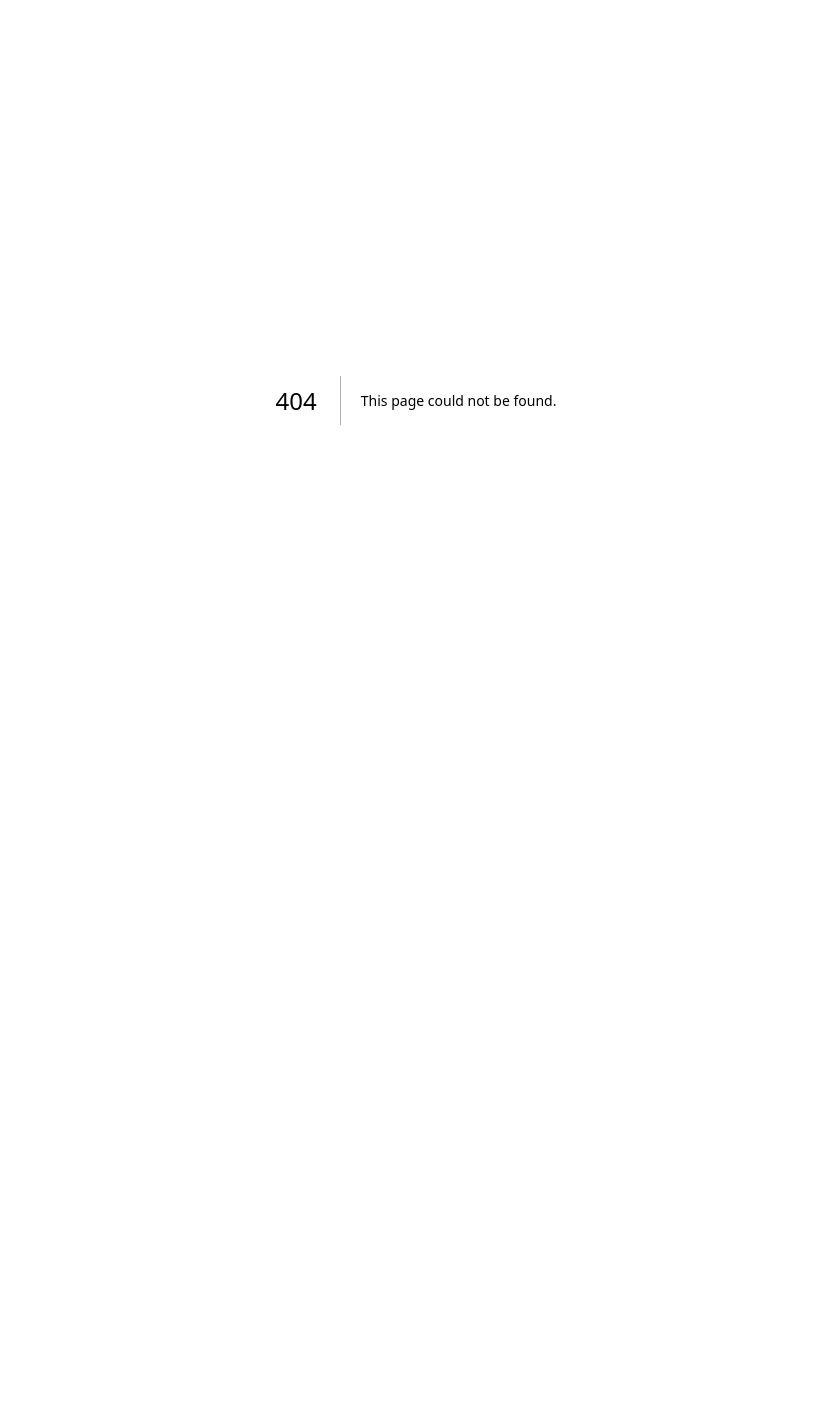
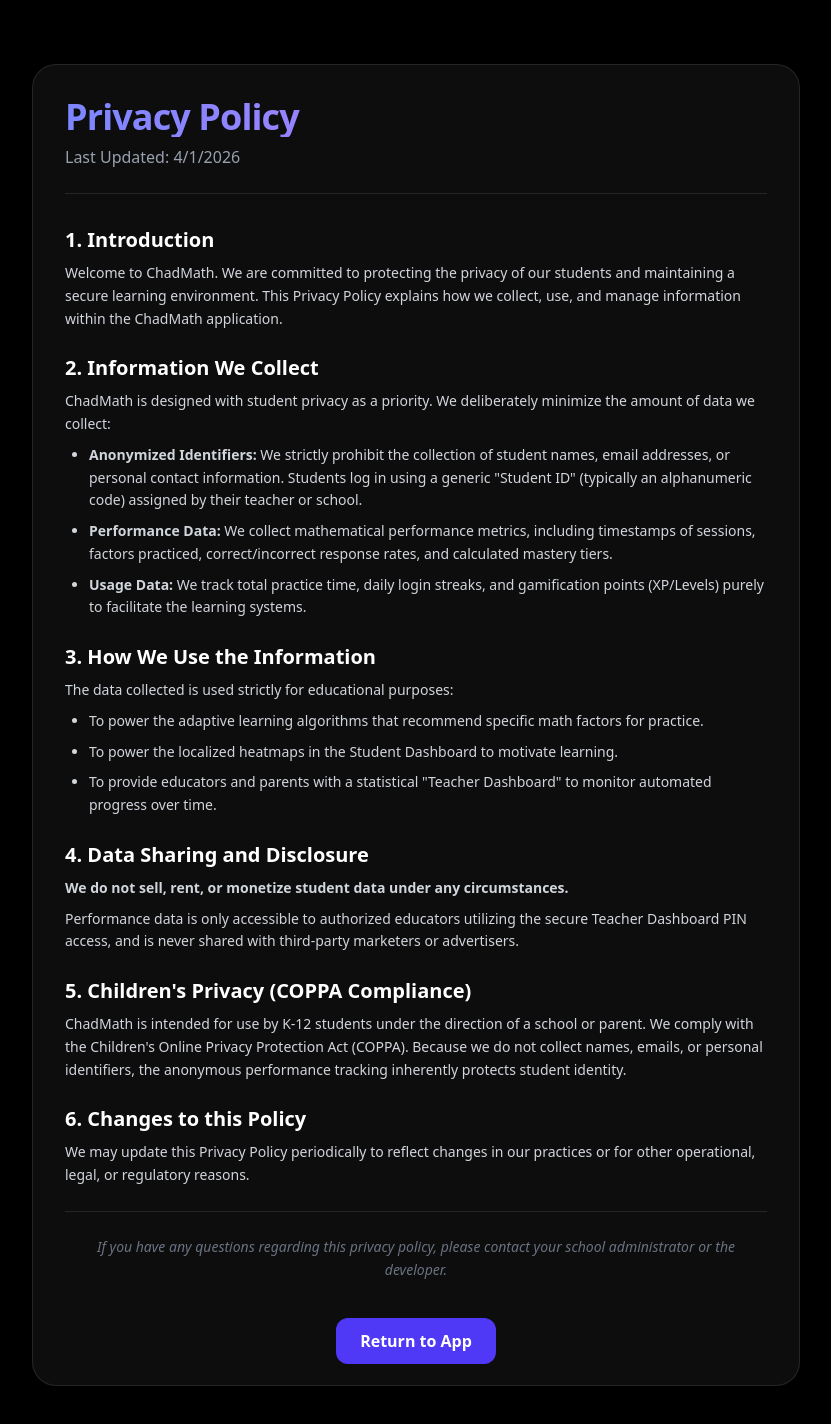
Before and after one commit to borsethc/chadmath, a Next.js app: page /privacy in a window 1280 px wide. Before the commit this address had no page. Shown: the top 1424 px of the page, without its empty margins (224-1055 px from the left). Before the commit the page ends 800 px from the top, so only its background shows below. Built offline with nearby package versions, Linux system fonts and the light colour scheme.

Commit message:
chore: integrate Capacitor iOS wrapper and add COPPA Privacy Policy

```diff
--- /dev/null
+++ b/capacitor.config.ts
@@ -0,0 +1,13 @@
+import type { CapacitorConfig } from '@capacitor/cli';
+
+const config: CapacitorConfig = {
+  appId: 'com.chadborseth.chadmath',
+  appName: 'ChadMath',
+  webDir: 'public',
+  server: {
+    url: 'https://chadmath-production-887b.up.railway.app',
+    cleartext: true
+  }
+};
+
+export default config;
--- a/package.json
+++ b/package.json
@@ -9,6 +9,8 @@
     "lint": "eslint"
   },
   "dependencies": {
+    "@capacitor/core": "^8.3.0",
+    "@capacitor/ios": "^8.3.0",
     "clsx": "^2.1.1",
     "framer-motion": "^12.26.1",
     "lucide-react": "^0.562.0",
@@ -20,6 +22,7 @@
     "tailwind-merge": "^3.4.0"
   },
   "devDependencies": {
+    "@capacitor/cli": "^8.3.0",
     "@tailwindcss/postcss": "^4",
     "@types/node": "^20",
     "@types/pg": "^8.16.0",
--- /dev/null
+++ b/public/index.html
@@ -0,0 +1,11 @@
+<!DOCTYPE html>
+<html lang="en">
+<head>
+    <meta charset="UTF-8">
+    <meta name="viewport" content="width=device-width, initial-scale=1.0">
+    <title>ChadMath</title>
+</head>
+<body style="background-color: black; color: white; display: flex; justify-content: center; align-items: center; height: 100vh; font-family: sans-serif;">
+    <h2>Loading...</h2>
+</body>
+</html>
--- /dev/null
+++ b/src/app/privacy/page.tsx
@@ -0,0 +1,85 @@
+export default function PrivacyPolicy() {
+    return (
+        <div className="min-h-screen bg-black text-white p-8 md:p-16 font-sans">
+            <div className="max-w-3xl mx-auto border border-white/10 rounded-3xl p-8 bg-white/5 backdrop-blur-md">
+                <header className="mb-8 border-b border-white/10 pb-6">
+                    <h1 className="text-4xl font-bold tracking-tight text-transparent bg-clip-text bg-gradient-to-r from-indigo-400 to-purple-400">
+                        Privacy Policy
+                    </h1>
+                    <p className="text-gray-400 mt-2">Last Updated: {new Date().toLocaleDateString()}</p>
+                </header>
+
+                <div className="space-y-6 text-gray-300 leading-relaxed text-sm">
+                    <section>
+                        <h2 className="text-xl font-bold text-white mb-2">1. Introduction</h2>
+                        <p>
+                            Welcome to ChadMath. We are committed to protecting the privacy of our students and
+                            maintaining a secure learning environment. This Privacy Policy explains how we collect,
+                            use, and manage information within the ChadMath application.
+                        </p>
+                    </section>
+
+                    <section>
+                        <h2 className="text-xl font-bold text-white mb-2">2. Information We Collect</h2>
+                        <p>
+                            ChadMath is designed with student privacy as a priority. We deliberately minimize the amount of data we collect:
+                        </p>
+                        <ul className="list-disc pl-6 mt-2 space-y-2">
+                            <li><strong>Anonymized Identifiers:</strong> We strictly prohibit the collection of student names, email addresses, or personal contact information. Students log in using a generic "Student ID" (typically an alphanumeric code) assigned by their teacher or school.</li>
+                            <li><strong>Performance Data:</strong> We collect mathematical performance metrics, including timestamps of sessions, factors practiced, correct/incorrect response rates, and calculated mastery tiers.</li>
+                            <li><strong>Usage Data:</strong> We track total practice time, daily login streaks, and gamification points (XP/Levels) purely to facilitate the learning systems.</li>
+                        </ul>
+                    </section>
+
+                    <section>
+                        <h2 className="text-xl font-bold text-white mb-2">3. How We Use the Information</h2>
+                        <p>
+                            The data collected is used strictly for educational purposes:
+                        </p>
+                        <ul className="list-disc pl-6 mt-2 space-y-2">
+                            <li>To power the adaptive learning algorithms that recommend specific math factors for practice.</li>
+                            <li>To power the localized heatmaps in the Student Dashboard to motivate learning.</li>
+                            <li>To provide educators and parents with a statistical "Teacher Dashboard" to monitor automated progress over time.</li>
+                        </ul>
+                    </section>
+
+                    <section>
+                        <h2 className="text-xl font-bold text-white mb-2">4. Data Sharing and Disclosure</h2>
+                        <p>
+                            <strong>We do not sell, rent, or monetize student data under any circumstances.</strong>
+                        </p>
+                        <p className="mt-2">
+                            Performance data is only accessible to authorized educators utilizing the secure Teacher Dashboard PIN access, and is never shared with third-party marketers or advertisers.
+                        </p>
+                    </section>
+
+                    <section>
+                        <h2 className="text-xl font-bold text-white mb-2">5. Children's Privacy (COPPA Compliance)</h2>
+                        <p>
+                            ChadMath is intended for use by K-12 students under the direction of a school or parent. We comply with the Children's Online Privacy Protection Act (COPPA). Because we do not collect names, emails, or personal identifiers, the anonymous performance tracking inherently protects student identity.
+                        </p>
+                    </section>
+
+                    <section>
+                        <h2 className="text-xl font-bold text-white mb-2">6. Changes to this Policy</h2>
+                        <p>
+                            We may update this Privacy Policy periodically to reflect changes in our practices or for other operational, legal, or regulatory reasons.
+                        </p>
+                    </section>
+
+                    <section className="pt-6 border-t border-white/10">
+                        <p className="text-center text-gray-500 italic">
+                            If you have any questions regarding this privacy policy, please contact your school administrator or the developer.
+                        </p>
+                    </section>
+                </div>
+
+                <div className="mt-12 text-center">
+                    <a href="/" className="px-6 py-3 bg-indigo-600 hover:bg-indigo-500 text-white font-bold rounded-xl transition-all">
+                        Return to App
+                    </a>
+                </div>
+            </div>
+        </div>
+    );
+}
```
Also changed, not shown: 20 other files (tests, documents, lock files or other folders).
